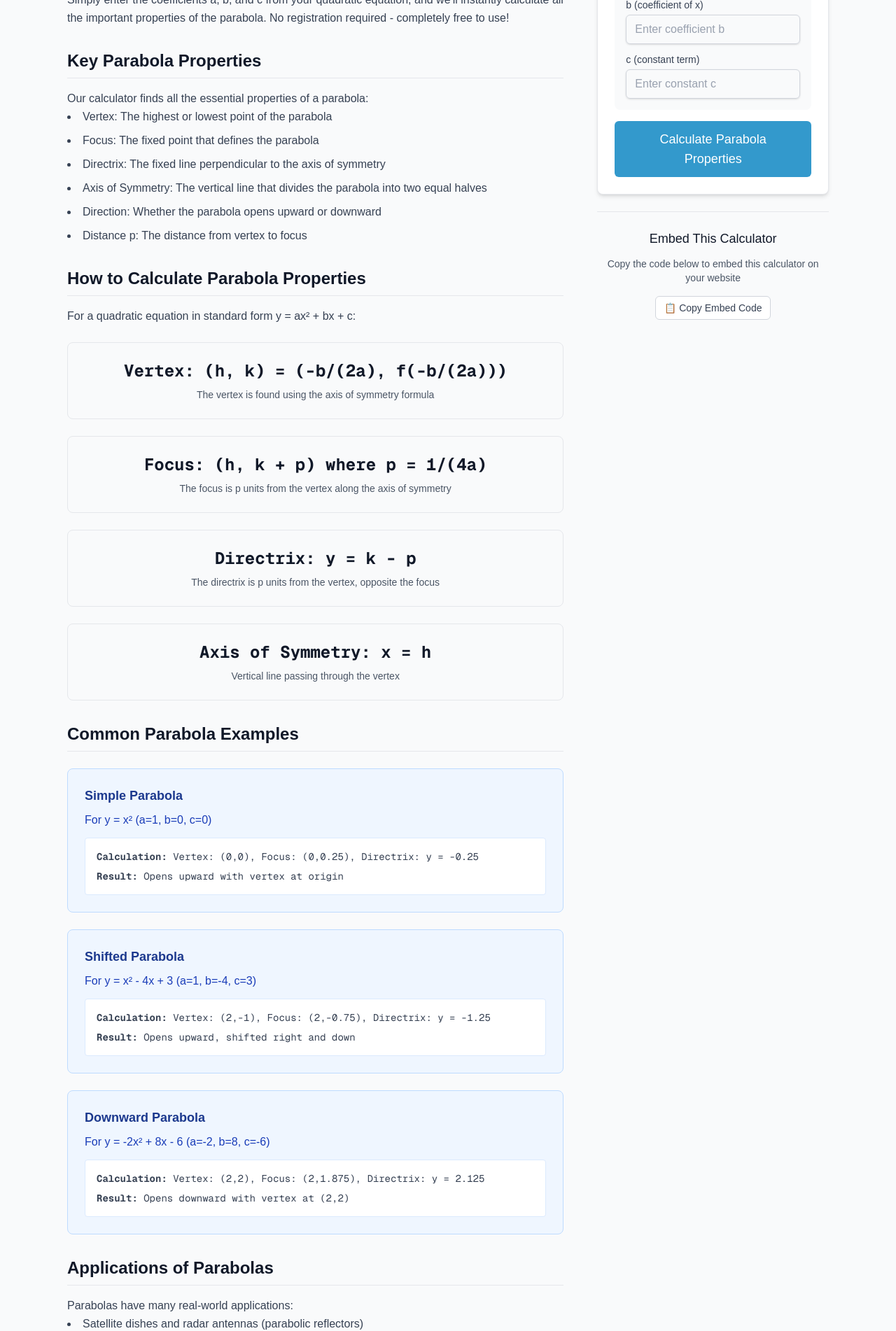
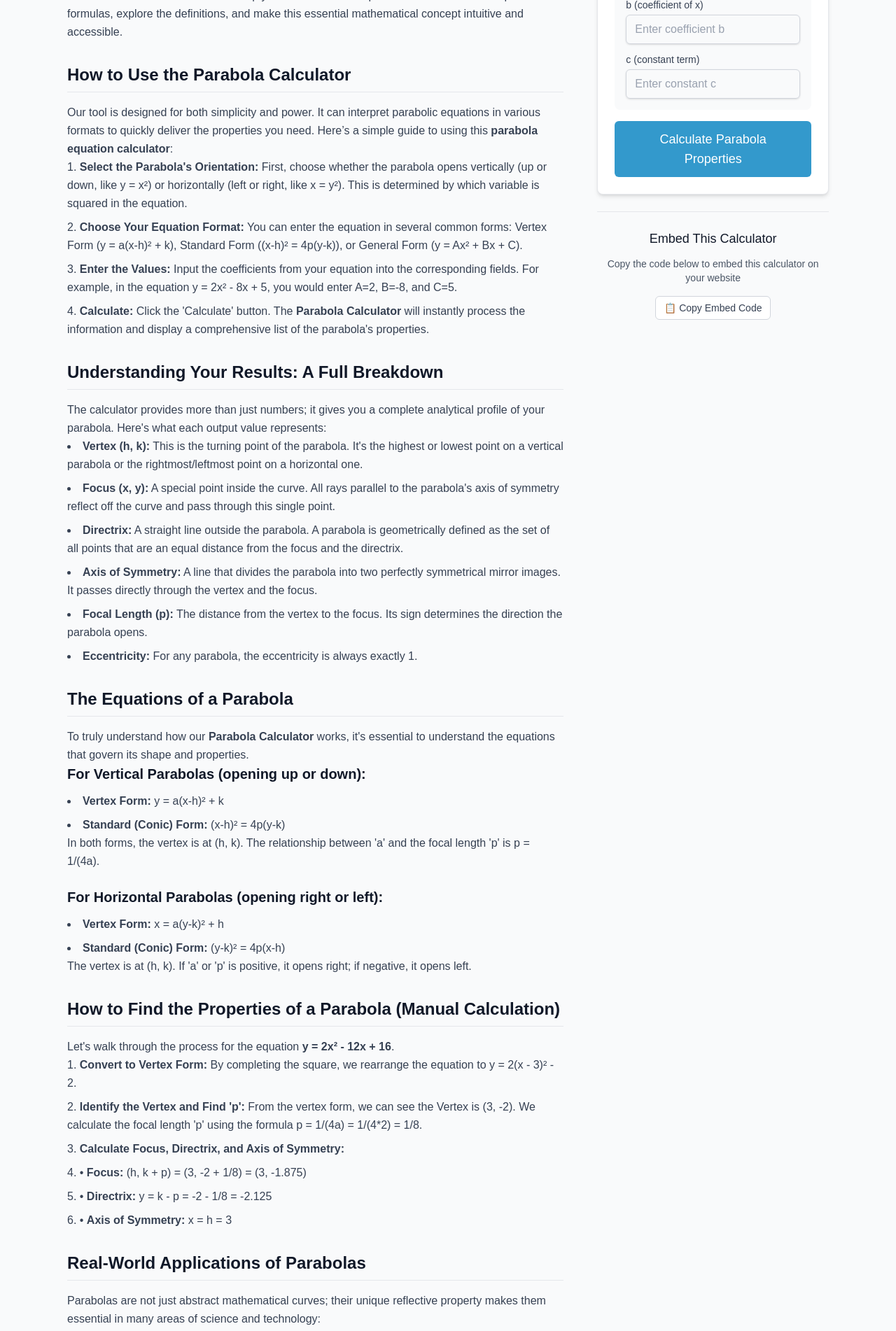
Before and after one commit to heyumarkhan/getcalculation.com, a Next.js app: page /parabola in a window 1280 px wide. Shown: the part 700-2602 px from the top of the page at 70% size. Built offline with nearby package versions, Linux system fonts and the light colour scheme.

Commit message:
added seo content for parabola

```diff
--- a/app/(calculators)/area/page.tsx
+++ b/app/(calculators)/area/page.tsx
@@ -157,9 +157,6 @@ export default function AreaPage() {
         <p>
           Mastering <strong>how to find area</strong> is a skill that demystifies the world around you, allowing you to plan projects, understand property dimensions, and solve everyday problems with confidence. From the simple rectangle in your home to more complex shapes, the fundamental principles of area calculation remain consistent and accessible.
         </p>
-        <p>
-          Ready to tackle your next project? Whether you&apos;re planning your dream garden or laying new flooring, use our simple <strong>Area Calculator</strong> at the top of this page to get precise measurements in seconds!
-        </p>
       </SEOSection>
     </CalculatorPageTemplate>
   );
--- a/app/(calculators)/parabola/page.tsx
+++ b/app/(calculators)/parabola/page.tsx
@@ -1,6 +1,6 @@
 import ParabolaCalculator from '../../_components/calculators/ParabolaCalculator';
 import CalculatorPageTemplate from '../../_components/layouts/CalculatorPageTemplate';
-import { SEOSection, SEOList, SEOFormula, SEOExample } from '../../_components/ui/SEOContent';
+import { SEOSection, SEOList, SEOFormula, SEOExample, SEOFAQ } from '../../_components/ui/SEOContent';
 
 export default function ParabolaPage() {
   return (
@@ -10,122 +10,118 @@ export default function ParabolaPage() {
       calculator={<ParabolaCalculator />}
       slug="parabola"
     >
-      <SEOSection title="What is a Parabola?">
+      <SEOSection title="Parabola Calculator: Find Vertex, Focus & Directrix Instantly">
         <p>
-          A parabola is a U-shaped curve that is a conic section formed by intersecting a cone with a plane
-          parallel to one of its sides. It&apos;s defined as the set of all points equidistant from a fixed point
-          (the focus) and a fixed line (the directrix). This calculator works for:
+          From the graceful arc of a thrown ball to the precise curve of a satellite dish, parabolas are one of nature's most fundamental and useful shapes. This iconic U-shaped curve is a cornerstone of algebra and geometry, with profound applications in physics, engineering, and astronomy. However, extracting the key features of a parabola—its vertex, focus, and directrix—from an equation can be a complex and time-consuming process.
         </p>
-        <SEOList items={[
-          "Standard form quadratic equations: y = ax² + bx + c",
-          "Algebra homework and assignments",
-          "Engineering and physics calculations",
-          "Graphing and analysis problems",
-          "Conic sections and geometry studies"
-        ]} />
         <p>
-          Simply enter the coefficients a, b, and c from your quadratic equation, and we&apos;ll instantly calculate
-          all the important properties of the parabola. No registration required - completely free to use!
+          That's where our <strong>Parabola Calculator</strong> comes in. This powerful tool is designed to serve as an instant <strong>parabola solver</strong>, taking any standard or general form equation and providing a complete analysis of its properties. Whether you're a student trying to master conic sections, a teacher creating examples, or a professional needing quick calculations, this guide will not only show you how to use our calculator but also help you master the concepts behind it. We'll dive deep into the formulas, explore the definitions, and make this essential mathematical concept intuitive and accessible.
         </p>
       </SEOSection>
 
-      <SEOSection title="Key Parabola Properties">
+      <SEOSection title="How to Use the Parabola Calculator">
         <p>
-          Our calculator finds all the essential properties of a parabola:
+          Our tool is designed for both simplicity and power. It can interpret parabolic equations in various formats to quickly deliver the properties you need. Here’s a simple guide to using this <strong>parabola equation calculator</strong>:
         </p>
         <SEOList items={[
-          "Vertex: The highest or lowest point of the parabola",
-          "Focus: The fixed point that defines the parabola",
-          "Directrix: The fixed line perpendicular to the axis of symmetry",
-          "Axis of Symmetry: The vertical line that divides the parabola into two equal halves",
-          "Direction: Whether the parabola opens upward or downward",
-          "Distance p: The distance from vertex to focus"
+          "<strong>Select the Parabola's Orientation:</strong> First, choose whether the parabola opens vertically (up or down, like y = x²) or horizontally (left or right, like x = y²). This is determined by which variable is squared in the equation.",
+          "<strong>Choose Your Equation Format:</strong> You can enter the equation in several common forms: Vertex Form (y = a(x-h)² + k), Standard Form ((x-h)² = 4p(y-k)), or General Form (y = Ax² + Bx + C).",
+          "<strong>Enter the Values:</strong> Input the coefficients from your equation into the corresponding fields. For example, in the equation y = 2x² - 8x + 5, you would enter A=2, B=-8, and C=5.",
+          "<strong>Calculate:</strong> Click the 'Calculate' button. The <strong>Parabola Calculator</strong> will instantly process the information and display a comprehensive list of the parabola's properties."
+        ]} ordered={true} />
+      </SEOSection>
+
+      <SEOSection title="Understanding Your Results: A Full Breakdown">
+        <p>
+          The calculator provides more than just numbers; it gives you a complete analytical profile of your parabola. Here's what each output value represents:
+        </p>
+        <SEOList items={[
+          "<strong>Vertex (h, k):</strong> This is the turning point of the parabola. It's the highest or lowest point on a vertical parabola or the rightmost/leftmost point on a horizontal one.",
+          "<strong>Focus (x, y):</strong> A special point inside the curve. All rays parallel to the parabola's axis of symmetry reflect off the curve and pass through this single point.",
+          "<strong>Directrix:</strong> A straight line outside the parabola. A parabola is geometrically defined as the set of all points that are an equal distance from the focus and the directrix.",
+          "<strong>Axis of Symmetry:</strong> A line that divides the parabola into two perfectly symmetrical mirror images. It passes directly through the vertex and the focus.",
+          "<strong>Focal Length (p):</strong> The distance from the vertex to the focus. Its sign determines the direction the parabola opens.",
+          "<strong>Eccentricity:</strong> For any parabola, the eccentricity is always exactly 1."
         ]} />
       </SEOSection>
 
-      <SEOSection title="How to Calculate Parabola Properties">
+      <SEOSection title="The Equations of a Parabola">
         <p>
-          For a quadratic equation in standard form y = ax² + bx + c:
+          To truly understand how our <strong>Parabola Calculator</strong> works, it's essential to understand the equations that govern its shape and properties.
         </p>
-        <SEOFormula
-          formula="Vertex: (h, k) = (-b/(2a), f(-b/(2a)))"
-          description="The vertex is found using the axis of symmetry formula"
-        />
-        <SEOFormula
-          formula="Focus: (h, k + p) where p = 1/(4a)"
-          description="The focus is p units from the vertex along the axis of symmetry"
-        />
-        <SEOFormula
-          formula="Directrix: y = k - p"
-          description="The directrix is p units from the vertex, opposite the focus"
-        />
-        <SEOFormula
-          formula="Axis of Symmetry: x = h"
-          description="Vertical line passing through the vertex"
-        />
+        <div className="space-y-6">
+          <div>
+            <h3 className="text-xl font-semibold text-gray-900 mb-3">For Vertical Parabolas (opening up or down):</h3>
+            <SEOList items={[
+              "<strong>Vertex Form:</strong> y = a(x-h)² + k",
+              "<strong>Standard (Conic) Form:</strong> (x-h)² = 4p(y-k)"
+            ]} />
+            <p>In both forms, the vertex is at (h, k). The relationship between 'a' and the focal length 'p' is p = 1/(4a).</p>
+          </div>
+
+          <div>
+            <h3 className="text-xl font-semibold text-gray-900 mb-3">For Horizontal Parabolas (opening right or left):</h3>
+            <SEOList items={[
+              "<strong>Vertex Form:</strong> x = a(y-k)² + h",
+              "<strong>Standard (Conic) Form:</strong> (y-k)² = 4p(x-h)"
+            ]} />
+            <p>The vertex is at (h, k). If 'a' or 'p' is positive, it opens right; if negative, it opens left.</p>
+          </div>
+        </div>
       </SEOSection>
 
-      <SEOSection title="Common Parabola Examples">
-        <SEOExample
-          title="Simple Parabola"
-          description="For y = x² (a=1, b=0, c=0)"
-          calculation="Vertex: (0,0), Focus: (0,0.25), Directrix: y = -0.25"
-          result="Opens upward with vertex at origin"
-        />
-
-        <SEOExample
-          title="Shifted Parabola"
-          description="For y = x² - 4x + 3 (a=1, b=-4, c=3)"
-          calculation="Vertex: (2,-1), Focus: (2,-0.75), Directrix: y = -1.25"
-          result="Opens upward, shifted right and down"
-        />
-
-        <SEOExample
-          title="Downward Parabola"
-          description="For y = -2x² + 8x - 6 (a=-2, b=8, c=-6)"
-          calculation="Vertex: (2,2), Focus: (2,1.875), Directrix: y = 2.125"
-          result="Opens downward with vertex at (2,2)"
-        />
+      <SEOSection title="How to Find the Properties of a Parabola (Manual Calculation)">
+        <p>Let's walk through the process for the equation <strong>y = 2x² - 12x + 16</strong>.</p>
+        <SEOList items={[
+          "<strong>Convert to Vertex Form:</strong> By completing the square, we rearrange the equation to y = 2(x - 3)² - 2.",
+          "<strong>Identify the Vertex and Find 'p':</strong> From the vertex form, we can see the Vertex is (3, -2). We calculate the focal length 'p' using the formula p = 1/(4a) = 1/(4*2) = 1/8.",
+          "<strong>Calculate Focus, Directrix, and Axis of Symmetry:</strong>",
+          "  • <strong>Focus:</strong> (h, k + p) = (3, -2 + 1/8) = (3, -1.875)",
+          "  • <strong>Directrix:</strong> y = k - p = -2 - 1/8 = -2.125",
+          "  • <strong>Axis of Symmetry:</strong> x = h = 3"
+        ]} ordered={true} />
       </SEOSection>
 
-      <SEOSection title="Applications of Parabolas">
+      <SEOSection title="Real-World Applications of Parabolas">
         <p>
-          Parabolas have many real-world applications:
+          Parabolas are not just abstract mathematical curves; their unique reflective property makes them essential in many areas of science and technology:
         </p>
         <SEOList items={[
-          "Satellite dishes and radar antennas (parabolic reflectors)",
-          "Headlights and flashlights (parabolic mirrors)",
-          "Projectile motion in physics",
-          "Architecture and structural design",
-          "Economics and optimization problems",
-          "Computer graphics and animation",
-          "Telescopes and optical instruments"
+          "<strong>Satellite Dishes:</strong> Incoming radio waves are reflected to a single focal point where the receiver is placed.",
+          "<strong>Car Headlights & Flashlights:</strong> A light bulb placed at the focus of a parabolic reflector creates a strong, parallel beam of light.",
+          "<strong>Telescope Mirrors:</strong> Parabolic mirrors collect faint light from distant stars and concentrate it onto a focal point.",
+          "<strong>Projectile Motion:</strong> In physics, the path of a thrown object under gravity follows a perfect parabolic arc."
         ]} />
       </SEOSection>
 
-      <SEOSection title="Understanding the Results">
-        <p>
-          Here&apos;s what each calculated property means:
-        </p>
-        <SEOList items={[
-          "Vertex: The turning point where the parabola changes direction",
-          "Focus: All points on the parabola are equidistant from the focus and directrix",
-          "Directrix: A line perpendicular to the axis of symmetry",
-          "Axis of Symmetry: The parabola is symmetric about this vertical line",
-          "Direction: Determined by the sign of coefficient a",
-          "Distance p: Controls how &apos;wide&apos; or &apos;narrow&apos; the parabola is"
+      <SEOSection title="Frequently Asked Questions (FAQ)">
+        <SEOFAQ questions={[
+          {
+            question: "What is the main difference between a vertical and a horizontal parabola?",
+            answer: "In a vertical parabola, the 'x' variable is squared, and it opens up or down. In a horizontal parabola, the 'y' variable is squared, and it opens left or right."
+          },
+          {
+            question: "How does the 'a' value in y = ax²... affect the parabola's shape?",
+            answer: "A larger absolute value of 'a' makes the parabola narrower, while a smaller absolute value (closer to zero) makes it wider."
+          },
+          {
+            question: "Is the directrix a part of the parabola?",
+            answer: "No, the directrix is an external reference line used to define the curve. Every point on the parabola is equidistant from the focus (a point) and the directrix (a line)."
+          },
+          {
+            question: "What does a negative focal length ('p') mean?",
+            answer: "A negative 'p' indicates the direction of opening. For a vertical parabola, it means it opens downward. For a horizontal parabola, it means it opens to the left."
+          }
         ]} />
       </SEOSection>
 
-      <SEOSection title="Why Use Our Parabola Calculator?">
-        <SEOList items={[
-          "Instant calculations with no math errors",
-          "Handles all standard form quadratic equations",
-          "Shows all key properties in one place",
-          "Clear, organized results display",
-          "Completely free and no registration required",
-          "Mobile-friendly and easy to use"
-        ]} />
+      <SEOSection title="Conclusion">
+        <p>
+          The parabola is a simple curve with incredibly deep and powerful properties. While the manual calculations can be a great way to learn, our <strong>Parabola Calculator</strong> provides a reliable and instantaneous method for finding the vertex, focus, directrix, and more. By using this tool, you can spend less time on tedious algebra and more time understanding and applying the concepts. Whether you're plotting a trajectory or designing an antenna, this <strong>parabola solver</strong> is an essential resource for your mathematical toolkit.
+        </p>
+        <p>
+          After finding the key points of your parabola, why not take your analysis a step further? You can calculate the exact distance between the vertex and the focus using our <a href="https://getcalculation.com/line-segment-length" className="text-blue-600 hover:text-blue-800 underline">Line Segment Length Calculator</a> to verify the focal length 'p'.
+        </p>
       </SEOSection>
     </CalculatorPageTemplate>
   );
--- a/app/(calculators)/perimeter/page.tsx
+++ b/app/(calculators)/perimeter/page.tsx
@@ -154,9 +154,6 @@ export default function PerimeterPage() {
         <p>
             Understanding and calculating perimeter is a vital skill that bridges the gap between abstract mathematics and the tangible world. From simple home DIYs to large-scale construction, getting the boundary measurements right is the first step toward a successful project.
         </p>
-        <p className="font-semibold mt-4">
-            Ready to get started on your project? Bookmark our free Perimeter Calculator and ensure your measurements are perfect every time!
-        </p>
       </SEOSection>
     </CalculatorPageTemplate>
   );
--- a/app/_components/layouts/CalculatorPageTemplate.tsx
+++ b/app/_components/layouts/CalculatorPageTemplate.tsx
@@ -35,15 +35,8 @@ export default function CalculatorPageTemplate({
       {/* Main Content */}
       <div className="max-w-6xl mx-auto px-4 sm:px-6 lg:px-8 py-12">
         <div className="grid grid-cols-1 lg:grid-cols-3 gap-12">
-          {/* SEO Content Section */}
-          <div className="lg:col-span-2">
-            <div className="prose prose-lg max-w-none">
-              {children}
-            </div>
-          </div>
-
-          {/* Calculator Section */}
-          <div className="lg:col-span-1">
+          {/* Calculator Section - First on mobile, sidebar on desktop */}
+          <div className="lg:col-span-1 order-1 lg:order-2">
             <div>
 
                 {calculator}
@@ -59,6 +52,13 @@ export default function CalculatorPageTemplate({
                     <CopyIframeButton slug={slug} />
                   </div>
                 </div>
+            </div>
+          </div>
+
+          {/* SEO Content Section - Second on mobile, main content on desktop */}
+          <div className="lg:col-span-2 order-2 lg:order-1">
+            <div className="prose prose-lg max-w-none">
+              {children}
             </div>
           </div>
         </div>
--- a/app/_components/ui/SEOContent.tsx
+++ b/app/_components/ui/SEOContent.tsx
@@ -49,9 +49,7 @@ export function SEOList({
   return (
     <ListComponent className={`${listStyleClass} list-inside space-y-2 text-gray-700 ${className}`}>
       {items.map((item, index) => (
-        <li key={index} className="leading-relaxed">
-          {item}
-        </li>
+        <li key={index} className="leading-relaxed" dangerouslySetInnerHTML={{ __html: item }} />
       ))}
     </ListComponent>
   );
```
Lines whose indentation alone changed are shown as unchanged.
